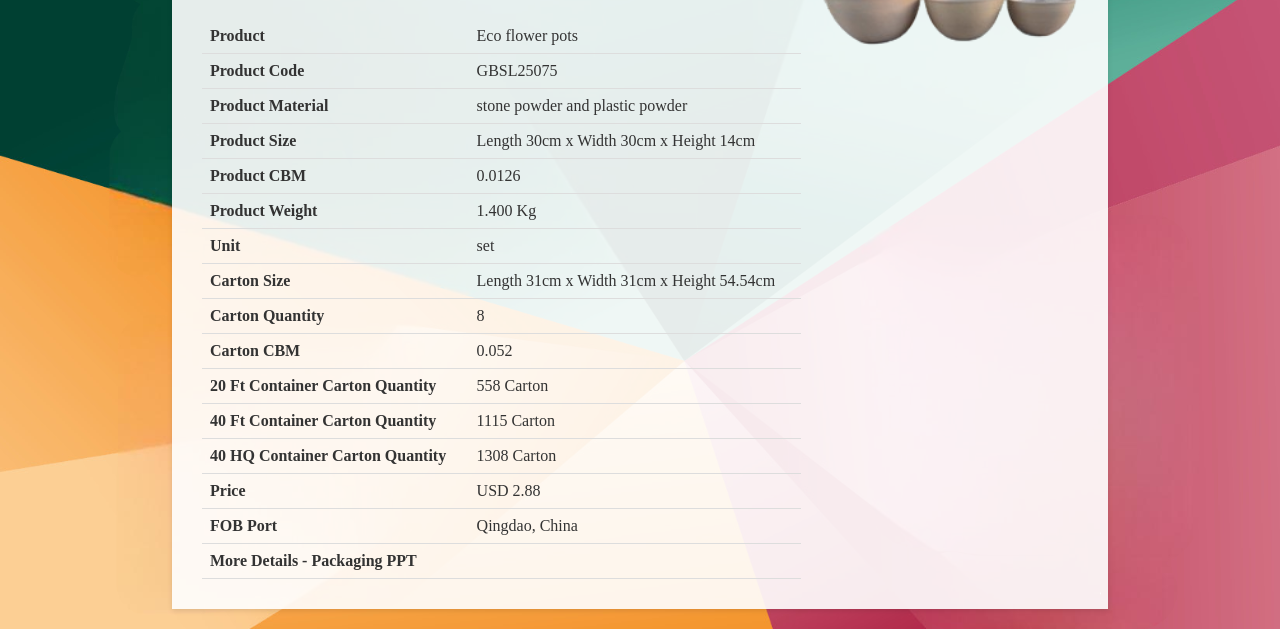
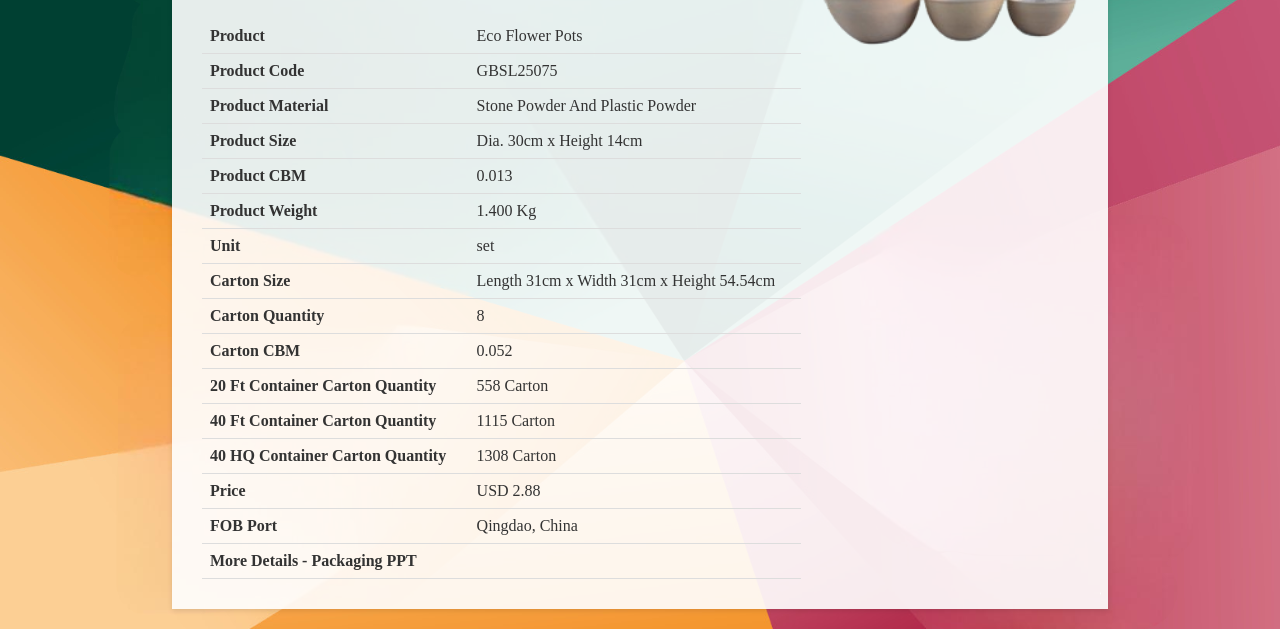
Before and after one commit to GBSLIT/GBSL25075, a plain HTML site: page index.html in a window 1280 px wide. Shown: the part 210-839 px from the top of the page. Drawn offline with Linux system fonts and the light colour scheme.

Commit message:
Update index.html

```diff
--- a/index.html
+++ b/index.html
@@ -137,7 +137,7 @@
             <table>
                 <tr>
                     <th>Product</th>
-                    <td>Eco flower pots</td>
+                    <td>Eco Flower Pots</td>
                 </tr>
                 <tr>
                     <th>Product Code</th>
@@ -145,15 +145,15 @@
                 </tr>
                 <tr>
                     <th>Product Material</th>
-                    <td>stone powder and plastic powder</td>
+                    <td>Stone Powder And Plastic Powder</td>
                 </tr>
                 <tr>
                     <th>Product Size</th>
-                    <td>Length 30cm x Width 30cm x Height 14cm</td>
+                    <td>Dia. 30cm x Height 14cm</td>
                 </tr>
                 <tr>
                     <th>Product CBM</th>
-                    <td>0.0126</td>
+                    <td>0.013</td>
                 </tr>
                 <tr>
                     <th>Product Weight</th>
```
